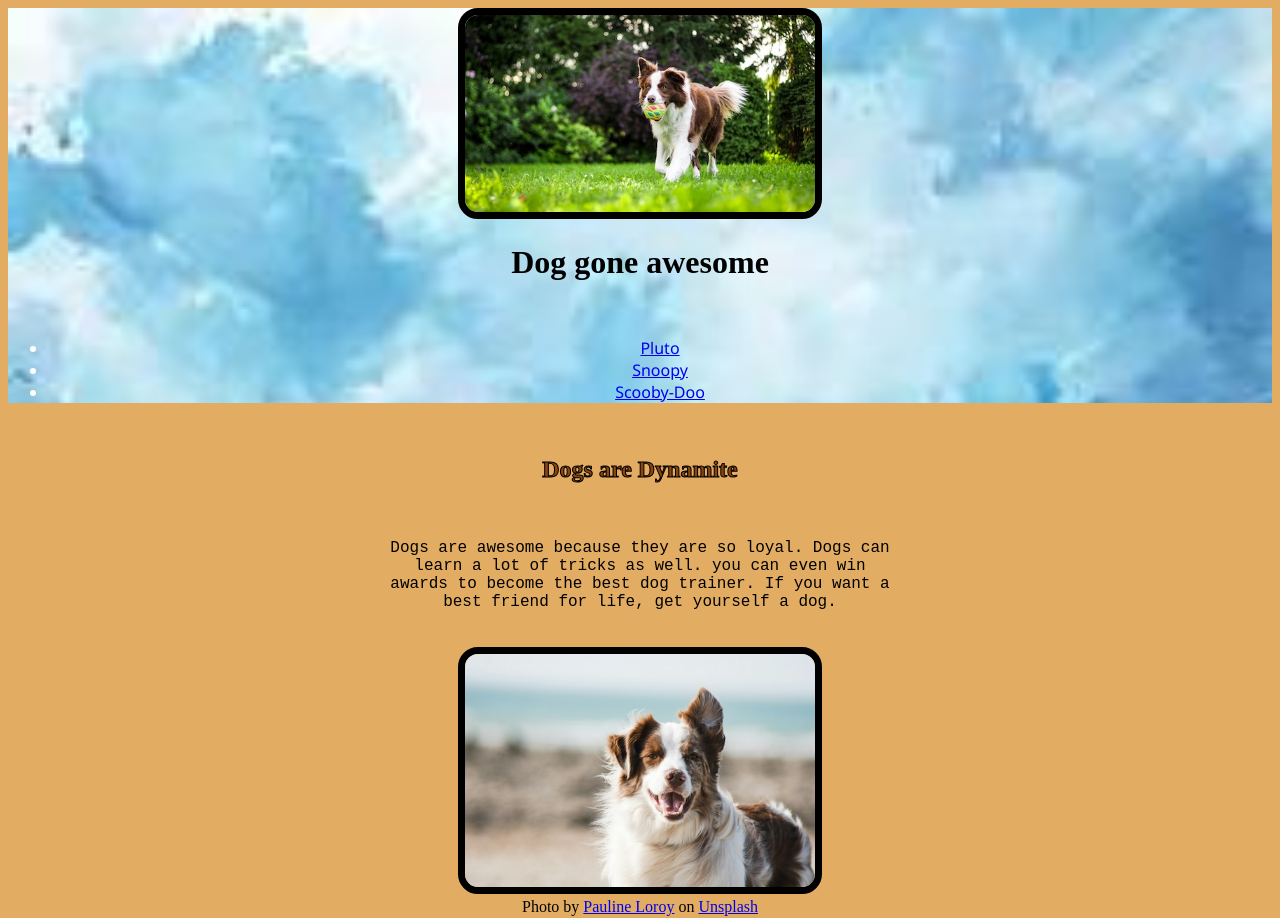
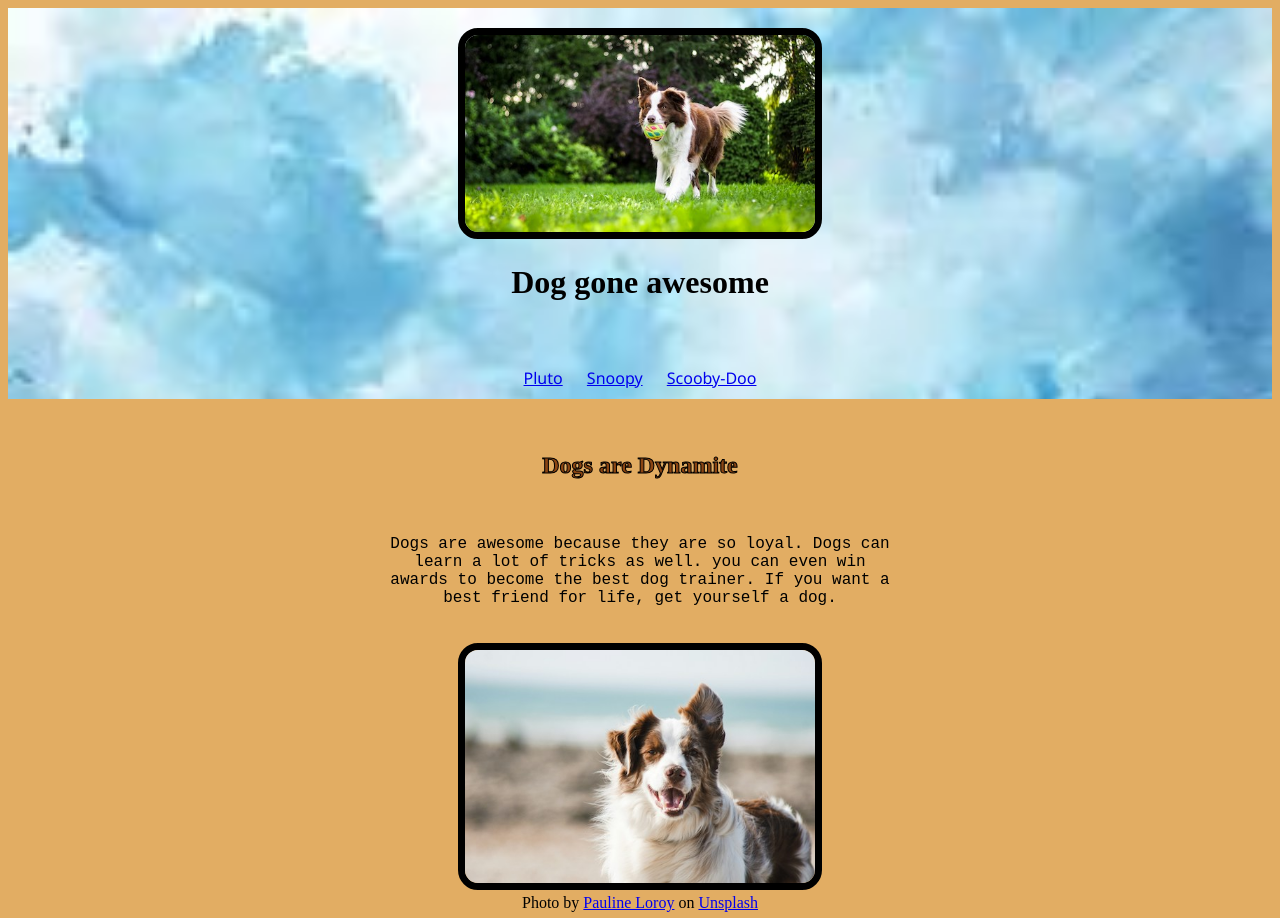
Before and after one commit to TechByJames/TechByJames.github.io, a plain HTML site: page index.html in a window 1280 px wide. Shown: the top 918 px of the page. Drawn offline with Linux system fonts and the light colour scheme; a web font is replaced by a local one.

Commit message:
Update styles.css

```diff
--- a/styles.css
+++ b/styles.css
@@ -34,6 +34,7 @@ header {
     background: url('images/background.jpeg');
     background-size: cover;
     color: white;
+    padding: 20px 0px 0px 0px;
   }
 article {
     margin: 0 auto;
@@ -51,3 +52,10 @@ img{
     width:350px;
     height:auto;
 }
+ul{
+    padding: 10px;
+}
+li{
+    display:inline;
+    padding: 0px 10px 0px 10px;
+}
```
